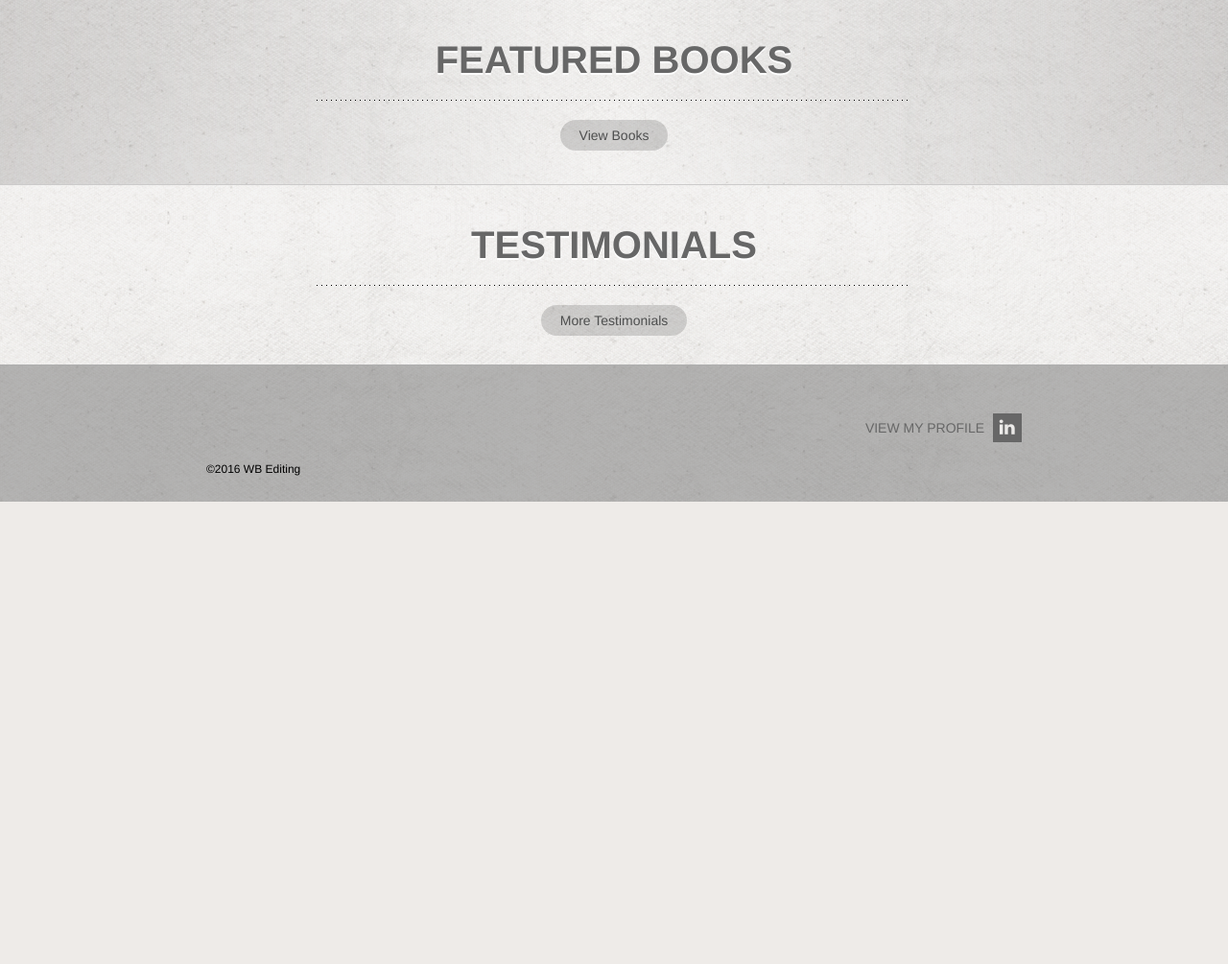
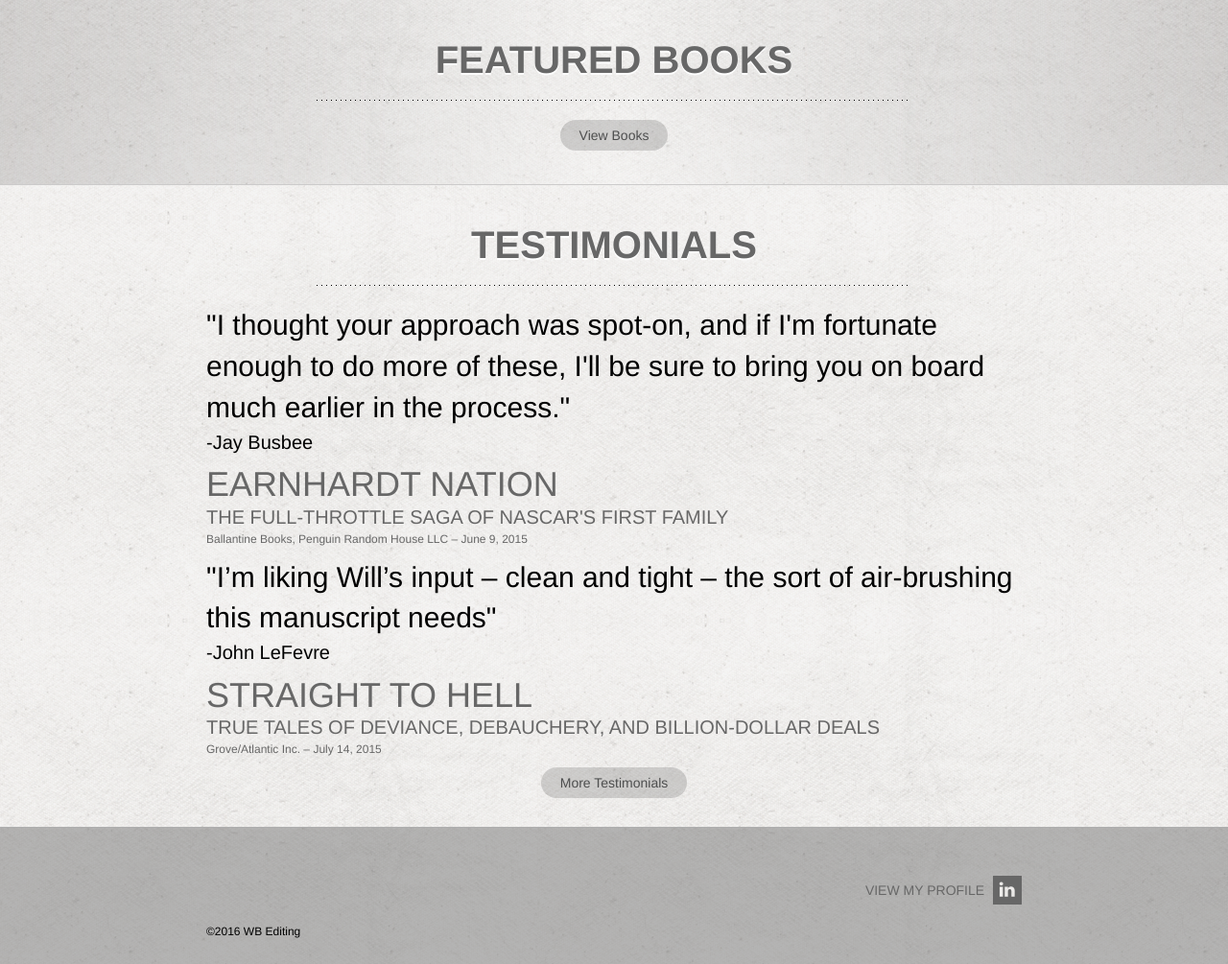
Before and after one commit to heuscher/heuscher.github.io, a PHP site: page /wbediting/index.php in a window 1280 px wide. Shown: the part 613-1618 px from the top of the page at 96% size. Before the commit the page ends 1136 px from the top, so only its background shows below. Run offline with PHP 8.4, Linux system fonts and the light colour scheme; data that the repository does not hold is empty.

Commit message:
Add testimonials to home

```diff
--- a/wbediting/index.php
+++ b/wbediting/index.php
@@ -34,7 +34,27 @@
     <div class="col-xs-12 text-center">
       <h2 class="section-title">Testimonials</h2>
       <hr>
-      <button class="btn btn-default">More Testimonials</button>
+      <ul class="list-raves">
+        <li>
+          <div class="info">
+            <p class="large">"I thought your approach was spot-on, and if I'm fortunate enough to do more of these, I'll be sure to bring you on board much earlier in the process."</p>
+            <p class="byline">-Jay Busbee</p>
+            <h3>Earnhardt Nation</h3>
+            <p class="subtitle">The Full-Throttle Saga of NASCAR's First Family</p>
+            <p class="small">Ballantine Books, Penguin Random House LLC – June 9, 2015</p>
+          </div>
+        </li>
+        <li>
+          <div class="info">
+            <p class="large">"I’m liking Will’s input – clean and tight – the sort of air-brushing this manuscript needs"</p>
+            <p class="byline">-John LeFevre</p>
+            <h3>Straight to Hell</h3>
+            <p class="subtitle">True Tales of Deviance, Debauchery, and Billion-Dollar Deals</p>
+            <p class="small">Grove/Atlantic Inc. – July 14, 2015</p>
+          </div>
+        </li>
+      </ul>
+      <a href="/testimonials.php" class="btn btn-default">More Testimonials</a>
     </div>
   </div>
 </div>
```
Also changed, not shown: wbediting/index.html (+21 -1 lines).
